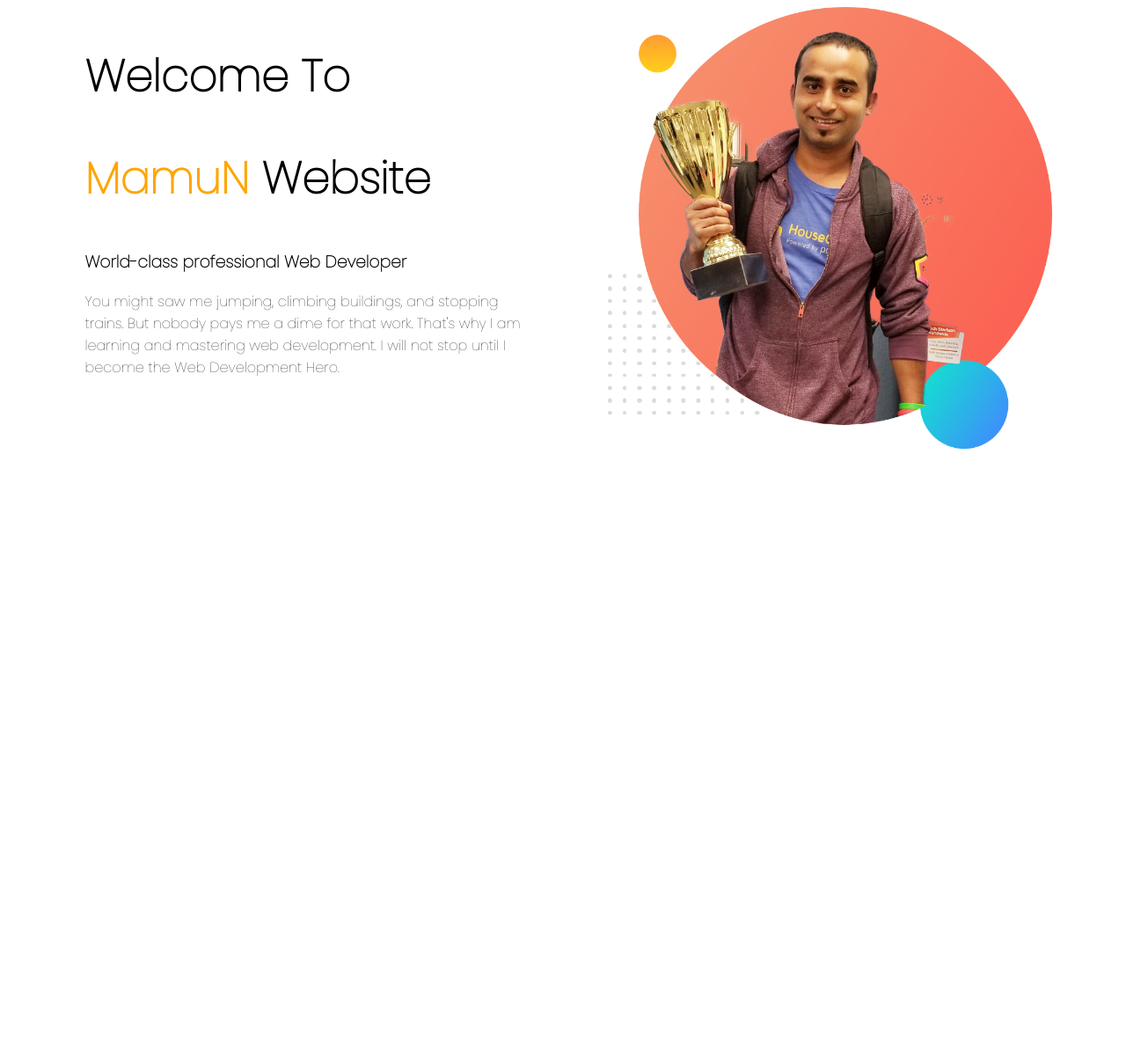
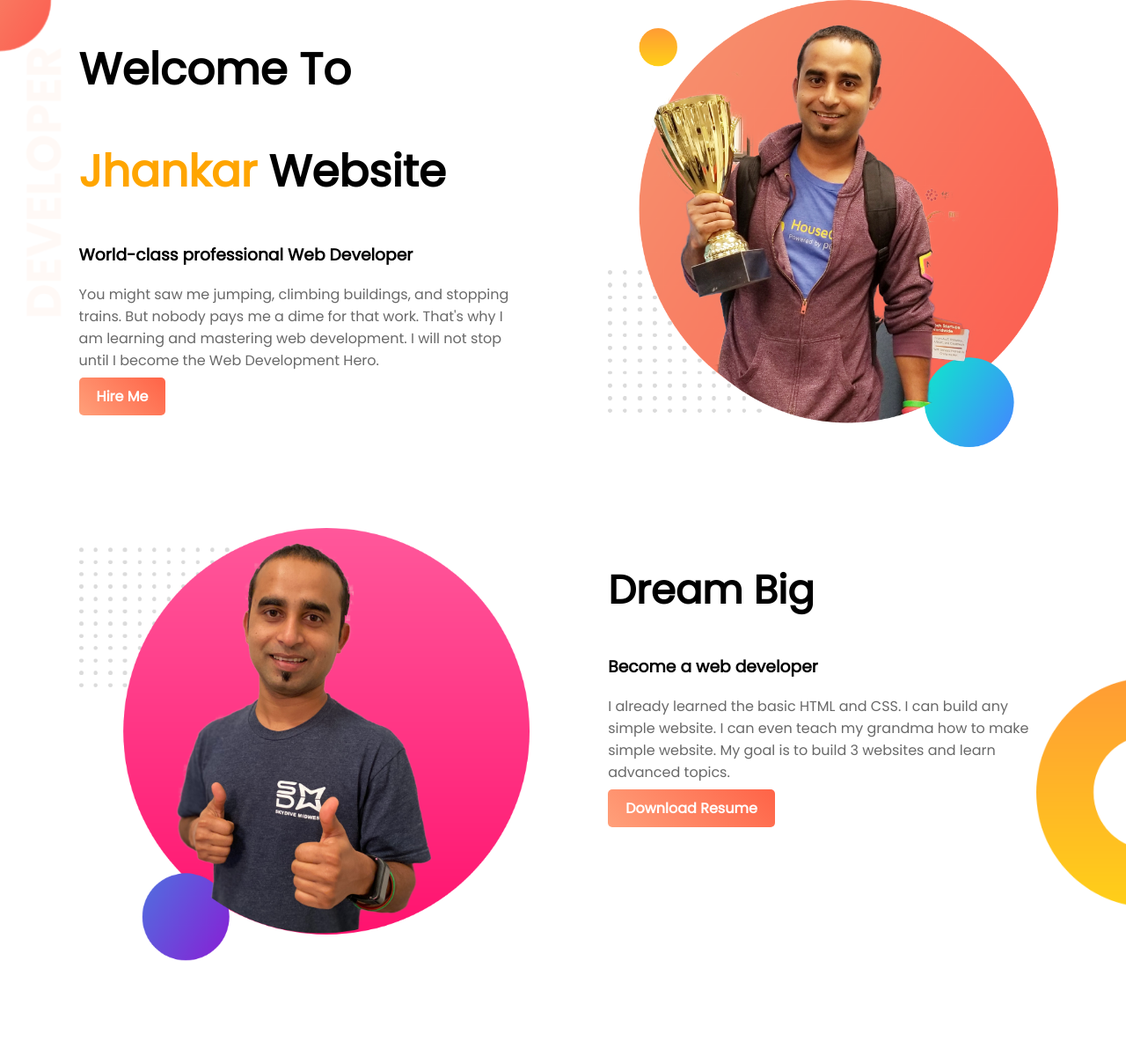
Before and after one commit to mamun-akanda/web-protofilo, a plain HTML site: page index.html in a window 1280 px wide. Shown: the whole page at 88% size. Before the commit the page ends 800 px from the top, so only its background shows below. Drawn offline with Linux system fonts and the light colour scheme.

Commit message:
3rd_edit

```diff
--- a/index.html
+++ b/index.html
@@ -4,26 +4,49 @@
     <meta charset="UTF-8">
     <meta http-equiv="X-UA-Compatible" content="IE=edge">
     <meta name="viewport" content="width=device-width, initial-scale=1.0">
-    <title>Mamun Web Developer</title>
-    <link rel="preconnect" href="https://fonts.googleapis.com">
-    <link rel="preconnect" href="https://fonts.gstatic.com" crossorigin>
-    <link href="https://fonts.googleapis.com/css2?family=Poppins:wght@100&display=swap" rel="stylesheet">
+    <title>Jhankar Web Developer</title>
+    <link href="https://fonts.googleapis.com/css2?family=Poppins:ital,wght@0,400;1,900&display=swap" rel="stylesheet">
+
     <link rel="stylesheet" href="style.css">
 
 
 </head>
 <body>
-    <section>
+    <section class="top-banner">
     <div class="half-width">
         <h1>Welcome To</h1>
-        <h1><span class="name-highlight">MamuN</span> Website</h1>
+        <h1><span class="name-highlight">Jhankar</span> Website</h1>
         <h3>World-class professional Web Developer</h3>
+
+
         <p>You might saw me jumping, climbing buildings, and stopping trains. But nobody pays me a dime for that work. That's why I am learning and mastering web development. I will not stop until I become the Web Development Hero.</p>
+
+        <a class="link-button" target="_black" href="https://www.programming-hero.com">Hire Me</a>
 
     </div>
     <div class="half-width" > <img src="images/jhankar.png" alt="">
     </div>
 
     </section>
+
+    <section class="Dream-big">
+        <div class="half-width" > <img src="images/jhankar2.png" alt="">
+        </div>
+
+        <div class="half-width">
+            <H2>Dream Big</H2>
+            <H3>Become a web developer</H3>
+            <P>I already learned the basic HTML and CSS. I can build any simple website. I can even teach my grandma how to make simple website. My goal is to build 3 websites and learn advanced topics.</P>
+
+            <a class="link-button" target="_black"  href="https://www.linkedin.com/company/programminghero/">Download Resume</a>
+
+
+        </div>
+
+
+    </section>
+
+
+
 </body>
 </html>
--- a/style.css
+++ b/style.css
@@ -1,14 +1,24 @@
 body {
     font-family: 'Poppins', sans-serif;
+    margin: 0%;
 
 }
+h1{
+    font-size: 50px;
+
+   }
+h2{
+    font-size: 45px;
+}
+p{
+  color: dimgrey;
+
+}
+
 .name-highlight{
     color: orange ;
 }
-h1{
- font-size: 50px;
 
-}
 
 .half-width{
     width: 40%;
@@ -21,3 +31,32 @@ h1{
 
     width: 100%;
 }
+
+.top-banner{
+
+    background-image: url(images/top-banner.png);
+    background-repeat: no-repeat;
+}
+section{
+    height: 500px;
+    padding-bottom: 100px;
+}
+.link-button{
+    text-decoration: none;
+    background-image: linear-gradient(45deg, lightSalmon, tomato);
+
+    padding: 10px 20px;
+    color: white;
+    font-weight: bold;
+    border-radius: 5px ;
+
+
+
+}
+.Dream-big{
+    background-image: url(images/dream-bg.png);
+    background-repeat: no-repeat;
+    background-position: right;
+    background-size: 8%;
+
+}
```
